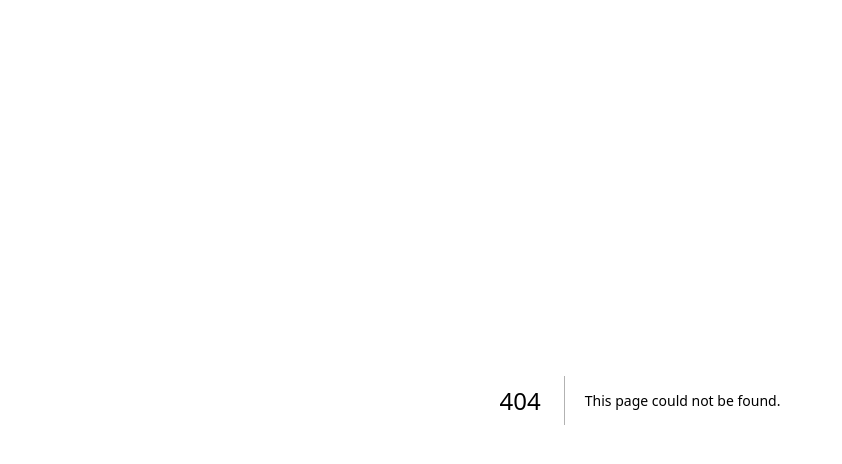
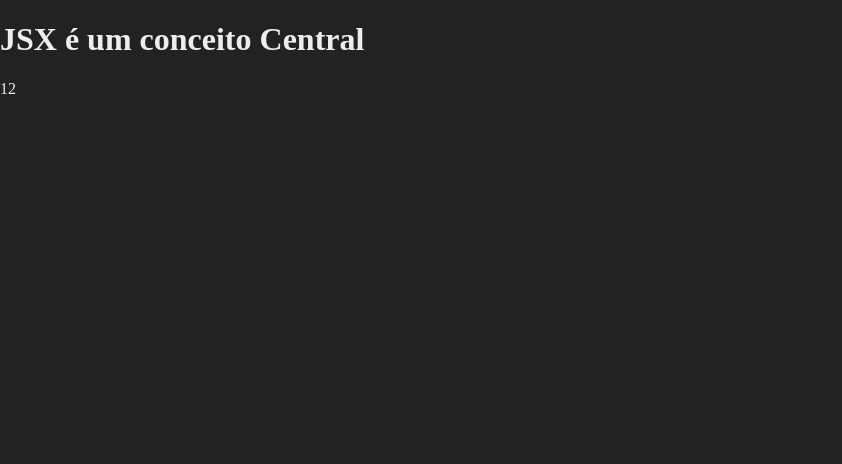
Before and after one commit to Anaportfolio/ProjecNextJs, a Next.js app: page /jsx in a window 1280 px wide. Before the commit this address had no page. Shown: the top 464 px of the page, without its empty margins (0-842 px from the left). Built offline with nearby package versions, Linux system fonts and the light colour scheme.

Commit message:
Global CSS

```diff
--- a/src/pages/_app.js
+++ b/src/pages/_app.js
@@ -1,4 +1,4 @@
-// import "@/styles/globals.css";
+import "@/styles/globals.css";
 
 export default function App({ Component, pageProps }) {
   return <Component {...pageProps} />;
--- /dev/null
+++ b/src/pages/jsx.jsx
@@ -0,0 +1,11 @@
+export default function Jsx(){
+    const a = 4
+    const b = 3
+    console.log(a * b)
+    return(
+        <div>
+            <h1>JSX é um conceito Central</h1>
+            {a * b}
+        </div>
+    )
+}
--- a/src/styles/globals.css
+++ b/src/styles/globals.css
@@ -1,42 +1,18 @@
-:root {
-  --background: #ffffff;
-  --foreground: #171717;
-}
 
-@media (prefers-color-scheme: dark) {
-  :root {
-    --background: #0a0a0a;
-    --foreground: #ededed;
-  }
-}
 
 html,
 body {
-  max-width: 100vw;
-  overflow-x: hidden;
-}
-
-body {
-  color: var(--foreground);
-  background: var(--background);
-  font-family: Arial, Helvetica, sans-serif;
-  -webkit-font-smoothing: antialiased;
-  -moz-osx-font-smoothing: grayscale;
+  padding: 0;
+  margin: 0;
+  background-color: #222;
+  color: #eee;
 }
 
 * {
   box-sizing: border-box;
-  padding: 0;
-  margin: 0;
 }
 
 a {
   color: inherit;
   text-decoration: none;
 }
-
-@media (prefers-color-scheme: dark) {
-  html {
-    color-scheme: dark;
-  }
-}
```
